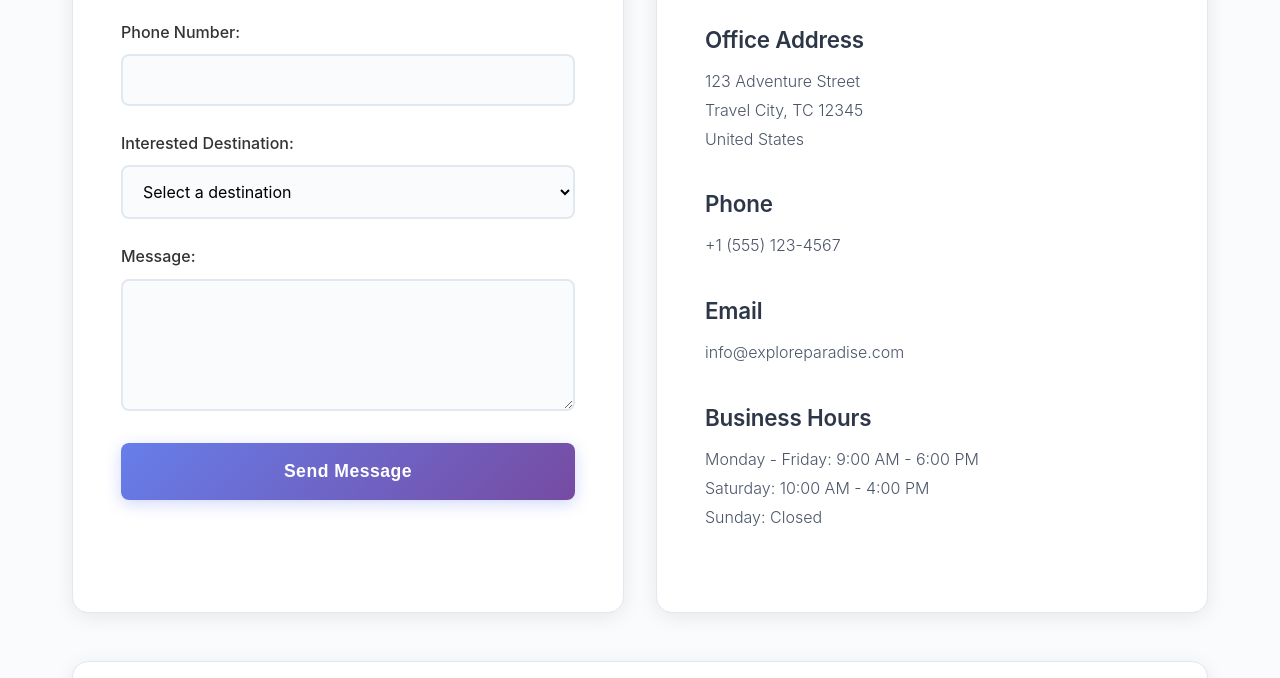
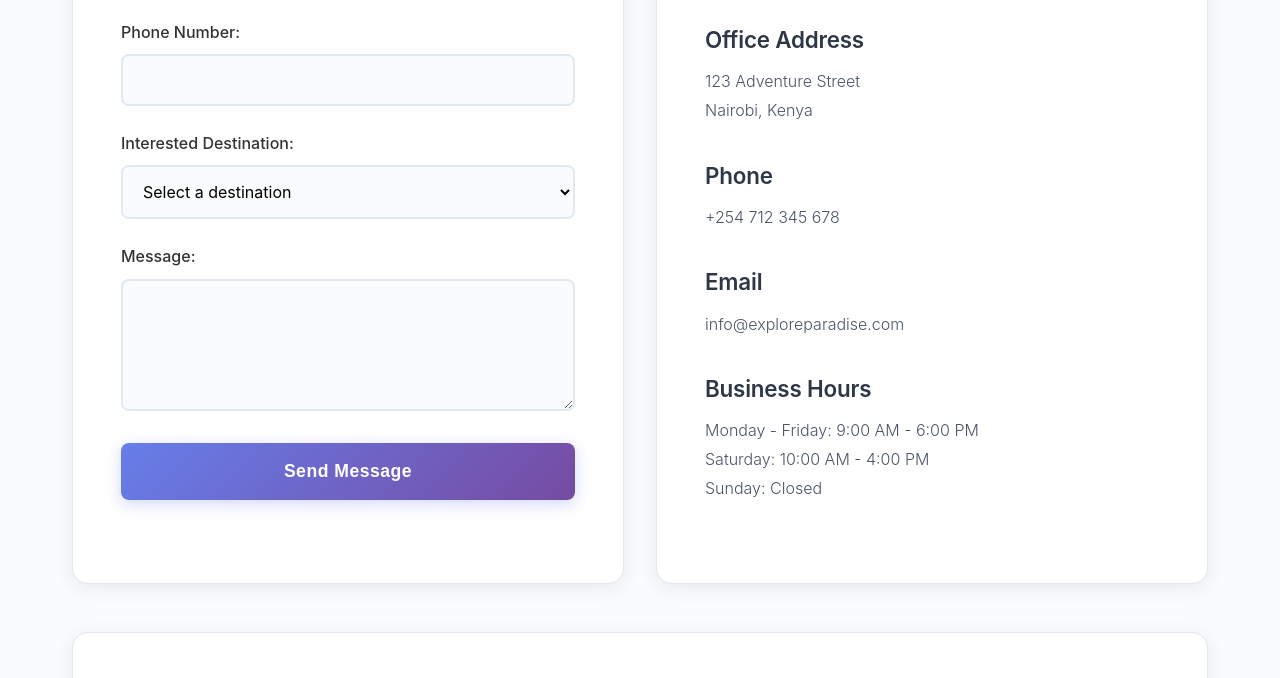
Before and after one commit to winnie-mutembei/intranet-p-task, a plain HTML site: page contact.html in a window 1280 px wide. Shown: the part 1274-1952 px from the top of the page. Drawn offline with Linux system fonts and the light colour scheme.

```diff
--- a/contact.html
+++ b/contact.html
@@ -75,12 +75,12 @@
                 <div class="info-item">
                     <img src="https://images.unsplash.com/photo-1488646953014-85cb44e25828?w=400&auto=format" alt="Office location">
                     <h4>Office Address</h4>
-                    <p>123 Adventure Street<br>Travel City, TC 12345<br>United States</p>
+                    <p>123 Adventure Street<br>Nairobi, Kenya</p>
                 </div>
 
                 <div class="info-item">
                     <h4>Phone</h4>
-                    <p>+1 (555) 123-4567</p>
+                    <p>+254 712 345 678</p>
                 </div>
 
                 <div class="info-item">
```
Also changed, not shown: images/Screenshot 2025-10-31 at 21.28.13.png (added), 7 other files.
